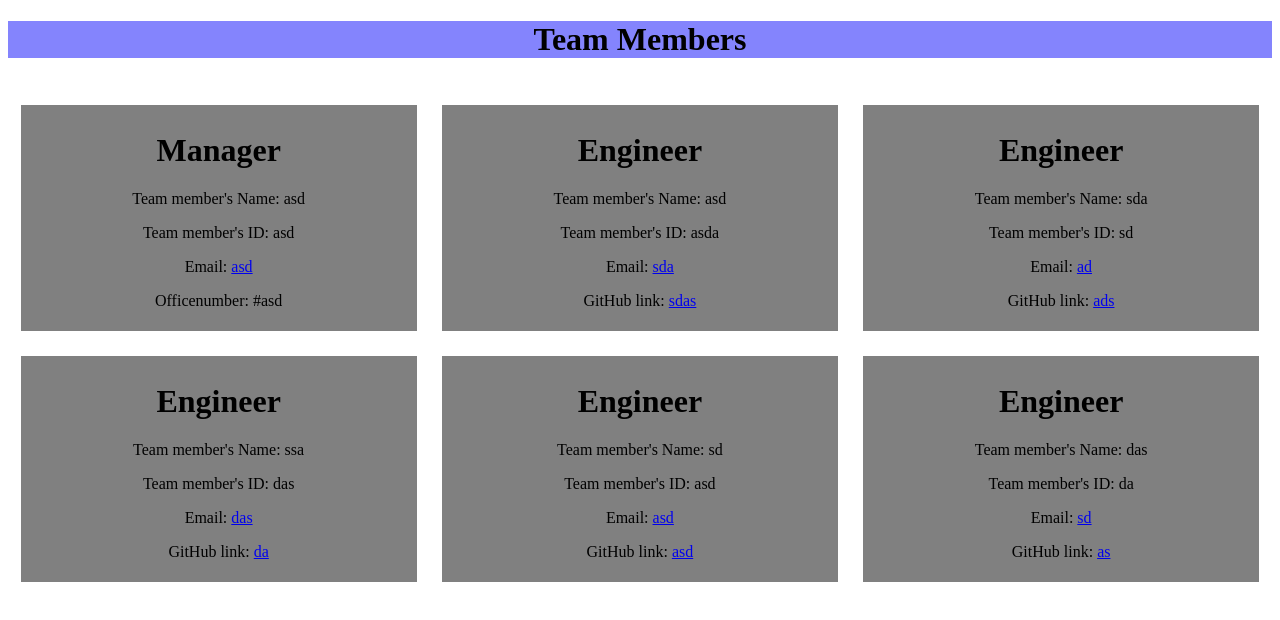
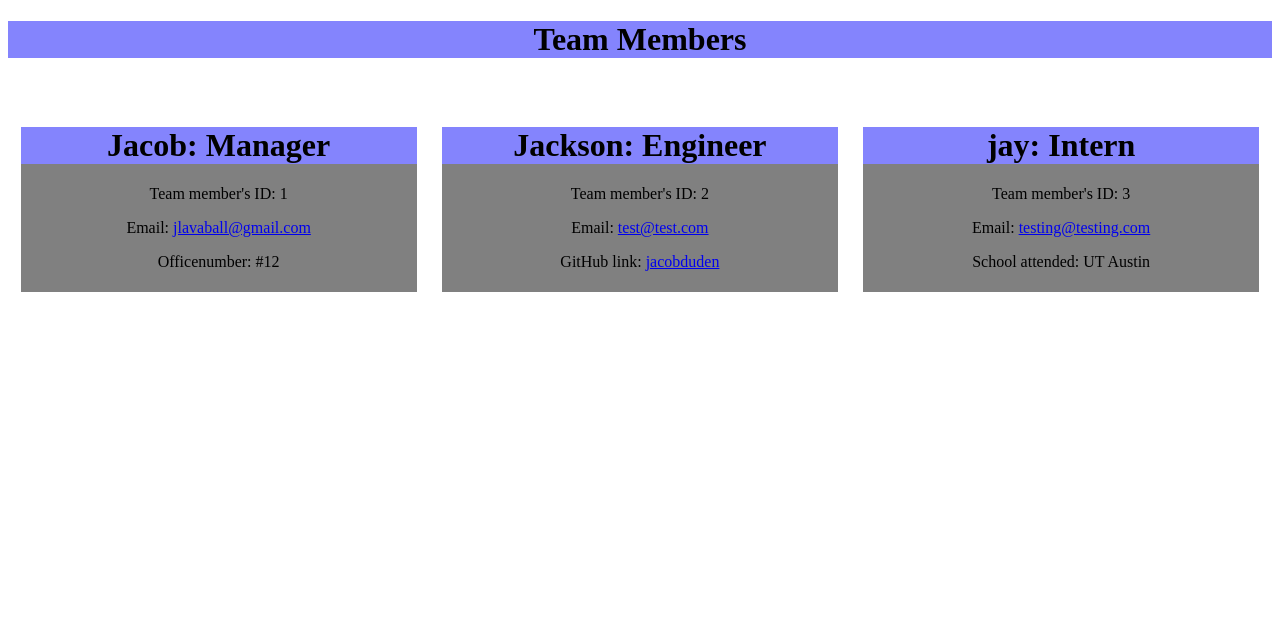
Before and after one commit to jacobduden/team-profile-generator, a website: page generate-html/[object Object].html in a window 1280 px wide. Drawn offline with Linux system fonts and the light colour scheme.

```diff
--- a/generate-html/[object Object].html
+++ b/generate-html/[object Object].html
@@ -20,12 +20,11 @@
         <div class="row">
             <div class="column">
                 <div class="test-card">
-                    <h1>Manager</h1>
-                    <p>Team member's Name: asd</p>
-                    <p>Team member's ID: asd</p>
-                    <p>Email: <a href = "mailto: asd">asd</a></p>
+                    <h1>Jacob: Manager</h1>
+                    <p>Team member's ID: 1</p>
+                    <p>Email: <a href = "mailto: jlavaball@gmail.com">jlavaball@gmail.com</a></p>
 
-                        <p>Officenumber: #asd</p>
+                        <p>Officenumber: #12</p>
 
                 </div>
             </div>
@@ -39,12 +38,11 @@
         <div class="row">
             <div class="column">
                 <div class="test-card">
-                    <h1>Engineer</h1>
-                    <p>Team member's Name: asd</p>
-                    <p>Team member's ID: asda</p>
-                    <p>Email: <a href = "mailto: sda">sda</a></p>
+                    <h1>Jackson: Engineer</h1>
+                    <p>Team member's ID: 2</p>
+                    <p>Email: <a href = "mailto: test@test.com">test@test.com</a></p>
 
-                        <p>GitHub link: <a href="https://github.com/sdas">sdas</a></p>
+                        <p>GitHub link: <a href="https://github.com/jacobduden">jacobduden</a></p>
 
                 </div>
             </div>
@@ -58,12 +56,11 @@
         <div class="row">
             <div class="column">
                 <div class="test-card">
-                    <h1>Engineer</h1>
-                    <p>Team member's Name: sda</p>
-                    <p>Team member's ID: sd</p>
-                    <p>Email: <a href = "mailto: ad">ad</a></p>
+                    <h1>jay: Intern</h1>
+                    <p>Team member's ID: 3</p>
+                    <p>Email: <a href = "mailto: testing@testing.com">testing@testing.com</a></p>
 
-                        <p>GitHub link: <a href="https://github.com/ads">ads</a></p>
+                        <p>School attended: UT Austin</p>
 
                 </div>
             </div>
@@ -72,60 +69,3 @@
 </body>
 
 </html>
-
-
-        <div class="row">
-            <div class="column">
-                <div class="test-card">
-                    <h1>Engineer</h1>
-                    <p>Team member's Name: ssa</p>
-                    <p>Team member's ID: das</p>
-                    <p>Email: <a href = "mailto: das">das</a></p>
-
-                        <p>GitHub link: <a href="https://github.com/da">da</a></p>
-
-                </div>
-            </div>
-        </div>
-    </div>
-</body>
-
-</html>
-
-
-        <div class="row">
-            <div class="column">
-                <div class="test-card">
-                    <h1>Engineer</h1>
-                    <p>Team member's Name: sd</p>
-                    <p>Team member's ID: asd</p>
-                    <p>Email: <a href = "mailto: asd">asd</a></p>
-
-                        <p>GitHub link: <a href="https://github.com/asd">asd</a></p>
-
-                </div>
-            </div>
-        </div>
-    </div>
-</body>
-
-</html>
-
-
-        <div class="row">
-            <div class="column">
-                <div class="test-card">
-                    <h1>Engineer</h1>
-                    <p>Team member's Name: das</p>
-                    <p>Team member's ID: da</p>
-                    <p>Email: <a href = "mailto: sd">sd</a></p>
-
-                        <p>GitHub link: <a href="https://github.com/as">as</a></p>
-
-                </div>
-            </div>
-        </div>
-    </div>
-</body>
-
-</html>
--- a/htmlTest/style.css
+++ b/htmlTest/style.css
@@ -1,5 +1,5 @@
 .header{
-    background-color: rgb(132, 132, 253);
+    background-color: #8484fd;
     height: 40%;
     width: 100%;
     text-align: center;
@@ -14,7 +14,7 @@
     }
 .test-card{
     background: grey;
-    padding:5px;
+    padding-bottom:5px;
     text-align: center;
 }
 .row{
@@ -27,3 +27,6 @@
     padding-right: 1%;
     padding-left: 1%;
 }
+h1{
+    background-color: #8484fd;
+}
--- a/index.js
+++ b/index.js
@@ -165,8 +165,7 @@
         <div class="row">
             <div class="column">
                 <div class="test-card">
-                    <h1>${workTeam[i].title}</h1>
-                    <p>Team member's Name: ${workTeam[i].name}</p>
+                    <h1>${workTeam[i].name}: ${workTeam[i].title}</h1>
                     <p>Team member's ID: ${workTeam[i].id}</p>
                     <p>Email: <a href = "mailto: ${workTeam[i].email}">${workTeam[i].email}</a></p>
                     `
```
Also changed, not shown: README.md, assets/demogif.gif (added), assets/jesttest.png (added), assets/teamscreenshot.png (added).
